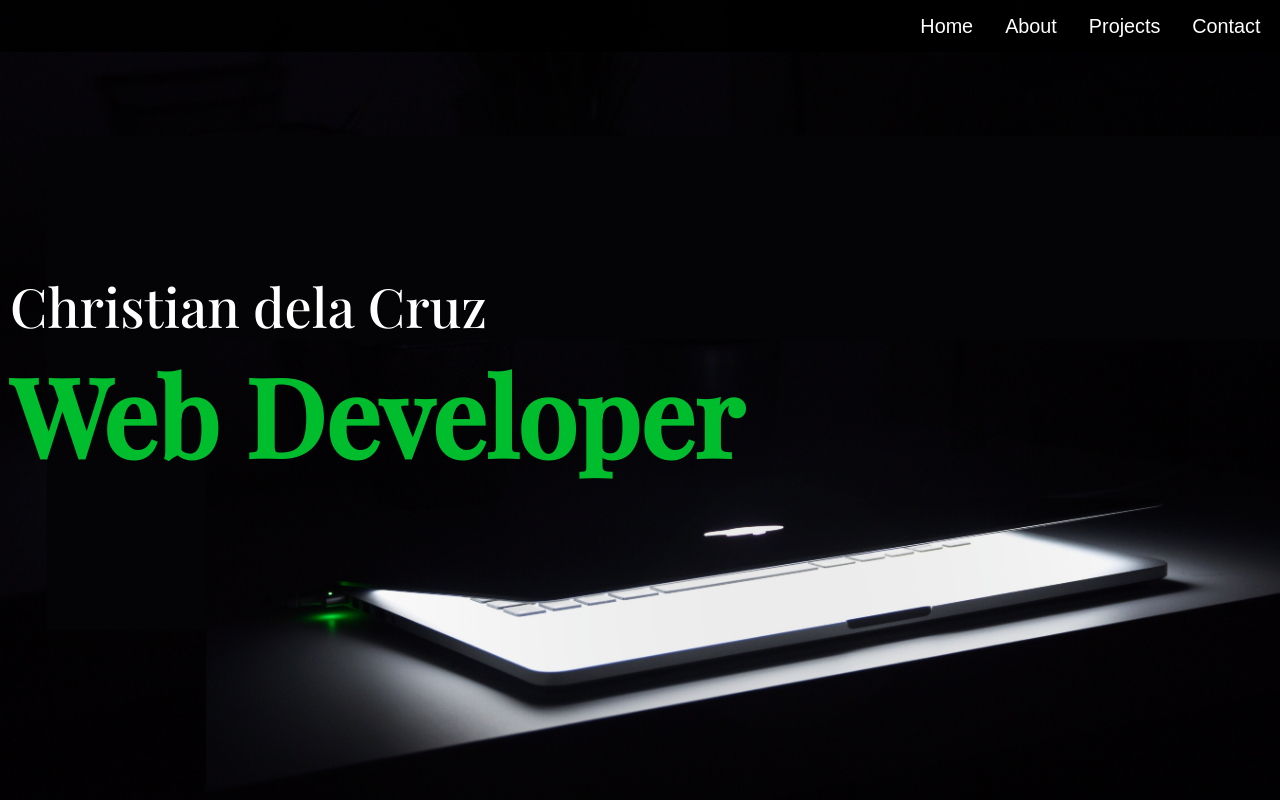
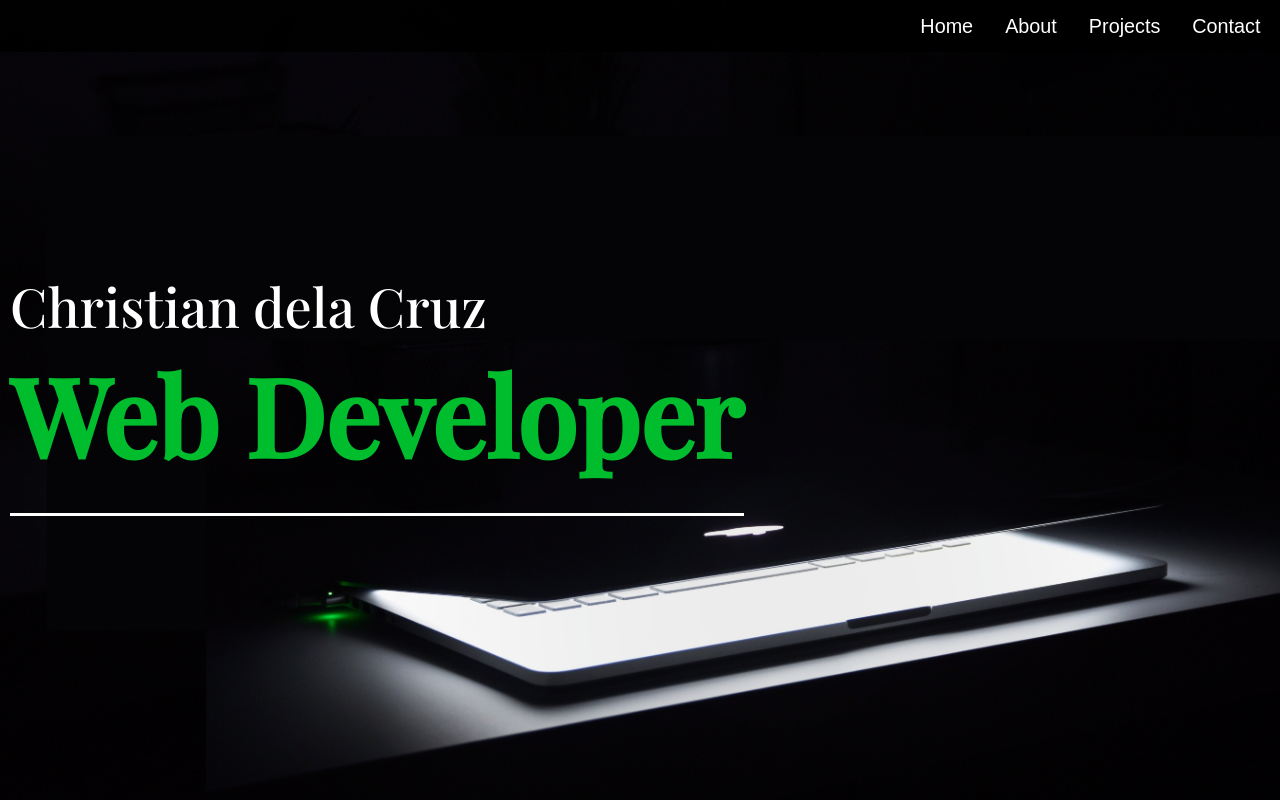
Before and after one commit to ctdc0208/Portfolio, a React (Vite) app: page / in a window 1280 px wide. Shown: the top 800 px of the page. Built offline with nearby package versions, Linux system fonts and the light colour scheme.

Commit message:
add border-bottom

```diff
--- a/src/App.css
+++ b/src/App.css
@@ -86,6 +86,9 @@ button:hover::after {
 .home-name {
     color: white;
     padding-top: 15rem;
+    padding-bottom: 1.5rem;
+    width: 40.8rem;
+    border-bottom: 3px solid white;
 }
 
 .first-name {
--- a/src/Home.jsx
+++ b/src/Home.jsx
@@ -4,10 +4,12 @@ export default class Home extends Component {
     render() {
         return (
             <div className="home-container">
-                <div className="max-width home-name">
-                    <div className="first-name">Christian dela Cruz</div>
-                    <div className="web-developer">Web Developer</div>
+                <div className="max-width">
+                    <div className="home-name">
+                        <div className="first-name">Christian dela Cruz</div>
+                        <div className="web-developer">Web Developer</div>
                 </div>
+                    </div>
             </div>
         );
     }
```
